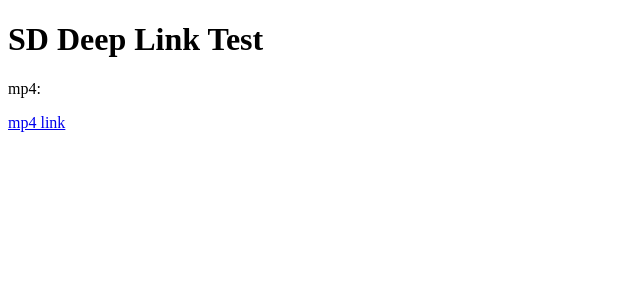
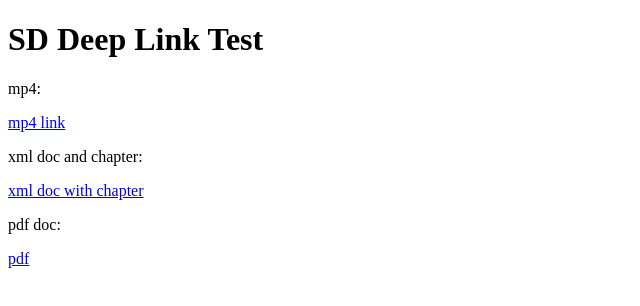
Before and after one commit to yegu01/yegu01.github.io, a plain HTML site: page index.html in a window 1280 px wide. Shown: the whole page, without its empty margins (0-640 px from the left). Drawn offline with Linux system fonts and the light colour scheme.

Commit message:
Update index.html

```diff
--- a/index.html
+++ b/index.html
@@ -4,5 +4,7 @@
   <body>
     <h1>SD Deep Link Test</h1>
     <p>mp4:</p><a href="sd-viewer:///RRX/DesiroHC/add_content/video/lichtgitter_sichtpruefen.mp4">mp4 link</a>
+    <p>xml doc and chapter:</p><a href="sd-viewer:///RRX/DesiroHC/core/xml/de/A6Z00039983440/3.2">xml doc with chapter</a>
+    <p>pdf doc:</p><a href="sd-viewer:///RRX/DesiroHC/add_content/pdf/pdf-sample.pdf">pdf</a>
   </body>
 </html>
```
